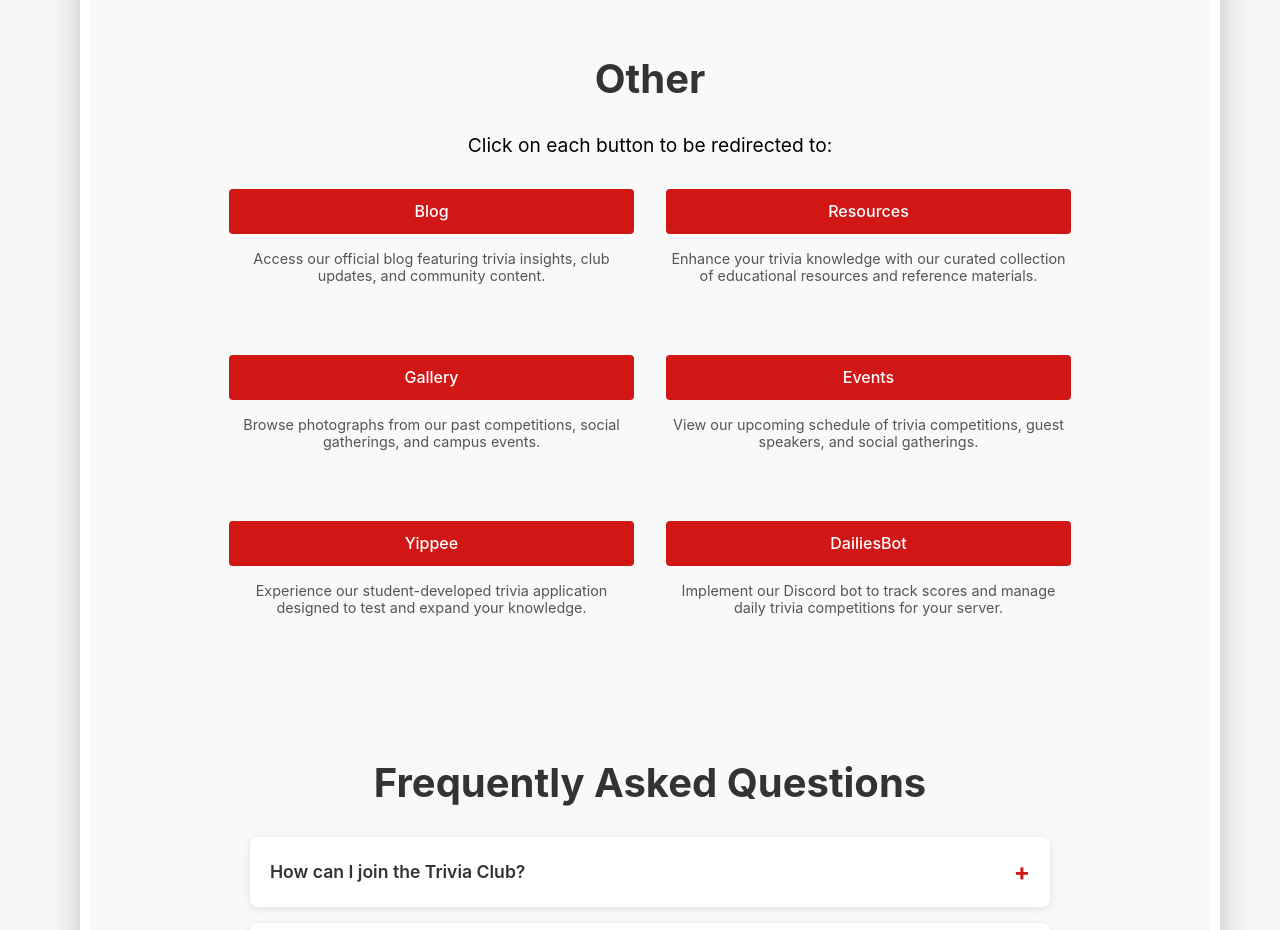
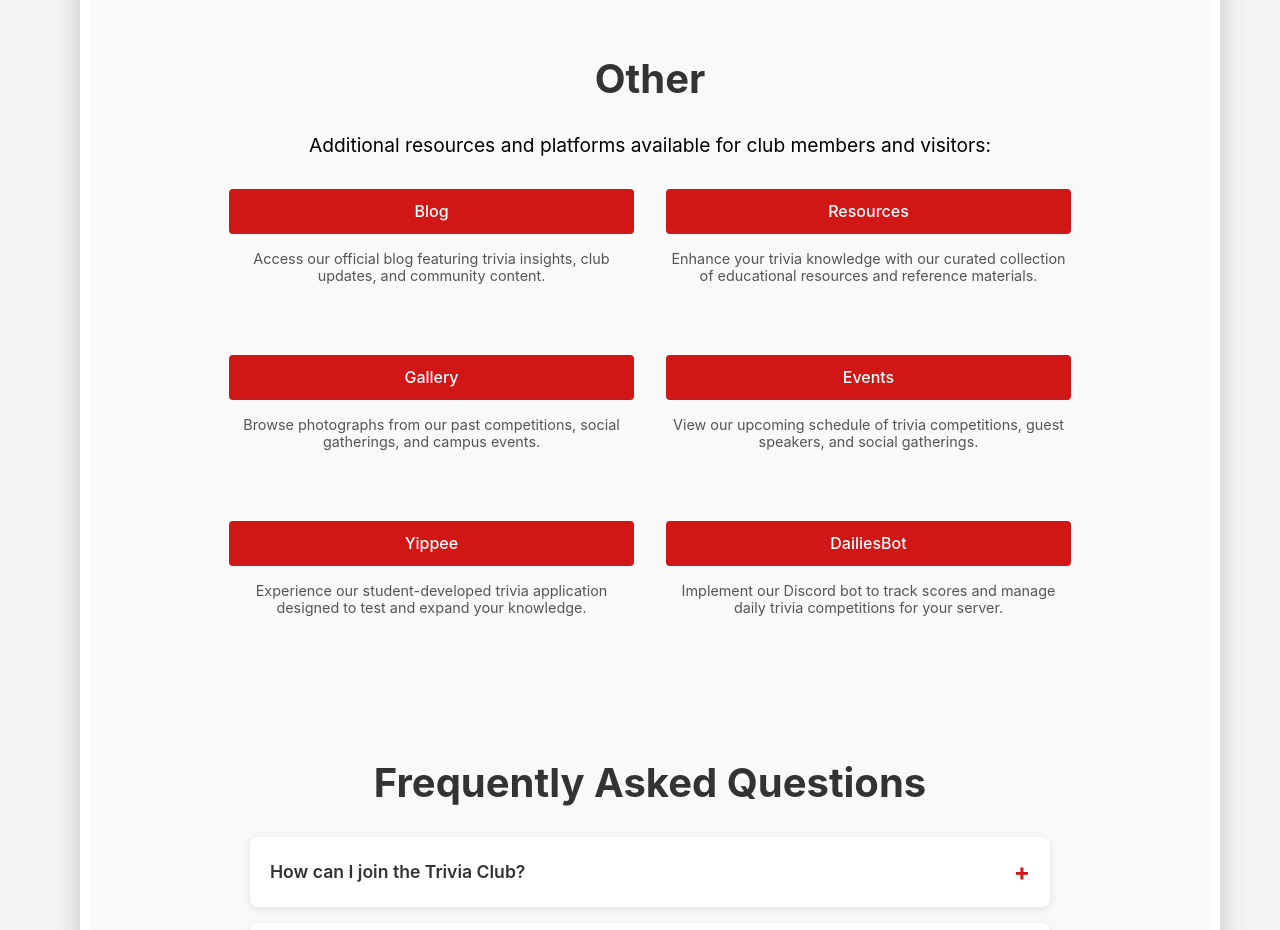
Before and after one commit to ChloeSVillaranda/ucalgary-trivia-club, a Next.js app: page / in a window 1280 px wide. Shown: the part 4160-5090 px from the top of the page. Built offline with nearby package versions, Linux system fonts and the light colour scheme.

Commit message:
feat: other section description more descriptive

```diff
--- a/components/OtherSection.tsx
+++ b/components/OtherSection.tsx
@@ -64,7 +64,7 @@ const OtherSection: React.FC = () => {
   return (
     <section id="other" ref={sectionRef} className={`${styles.section} ${otherStyles.otherSection}`}>
       <h2 className={styles.sectionTitle}>Other</h2>
-      <p className={otherStyles.description}>Click on each button to be redirected to:</p>
+      <p className={otherStyles.description}>Additional resources and platforms available for club members and visitors:</p>
 
       <div className={otherStyles.buttonsContainer}>
         {links.map((link, index) => (
```
